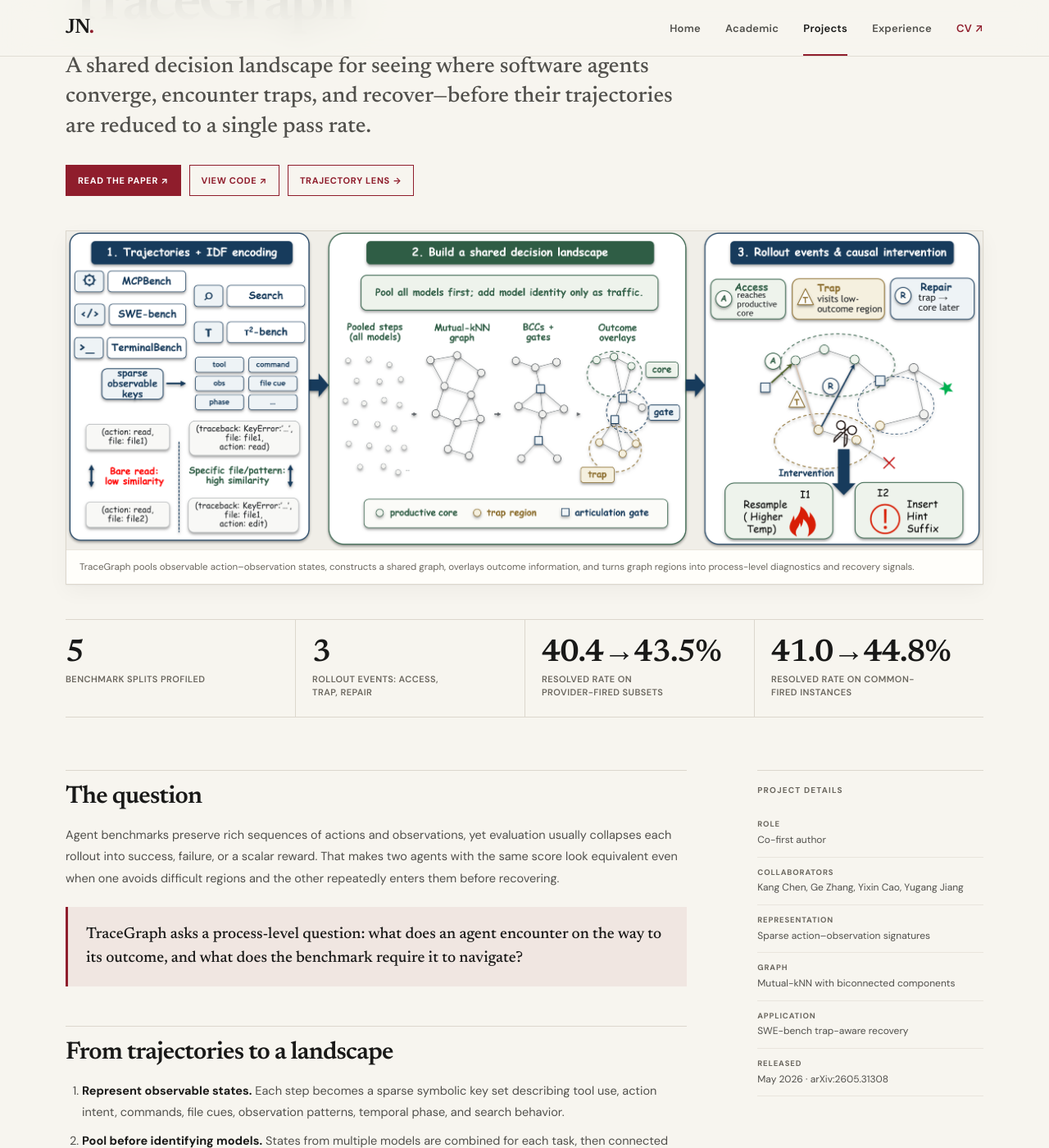
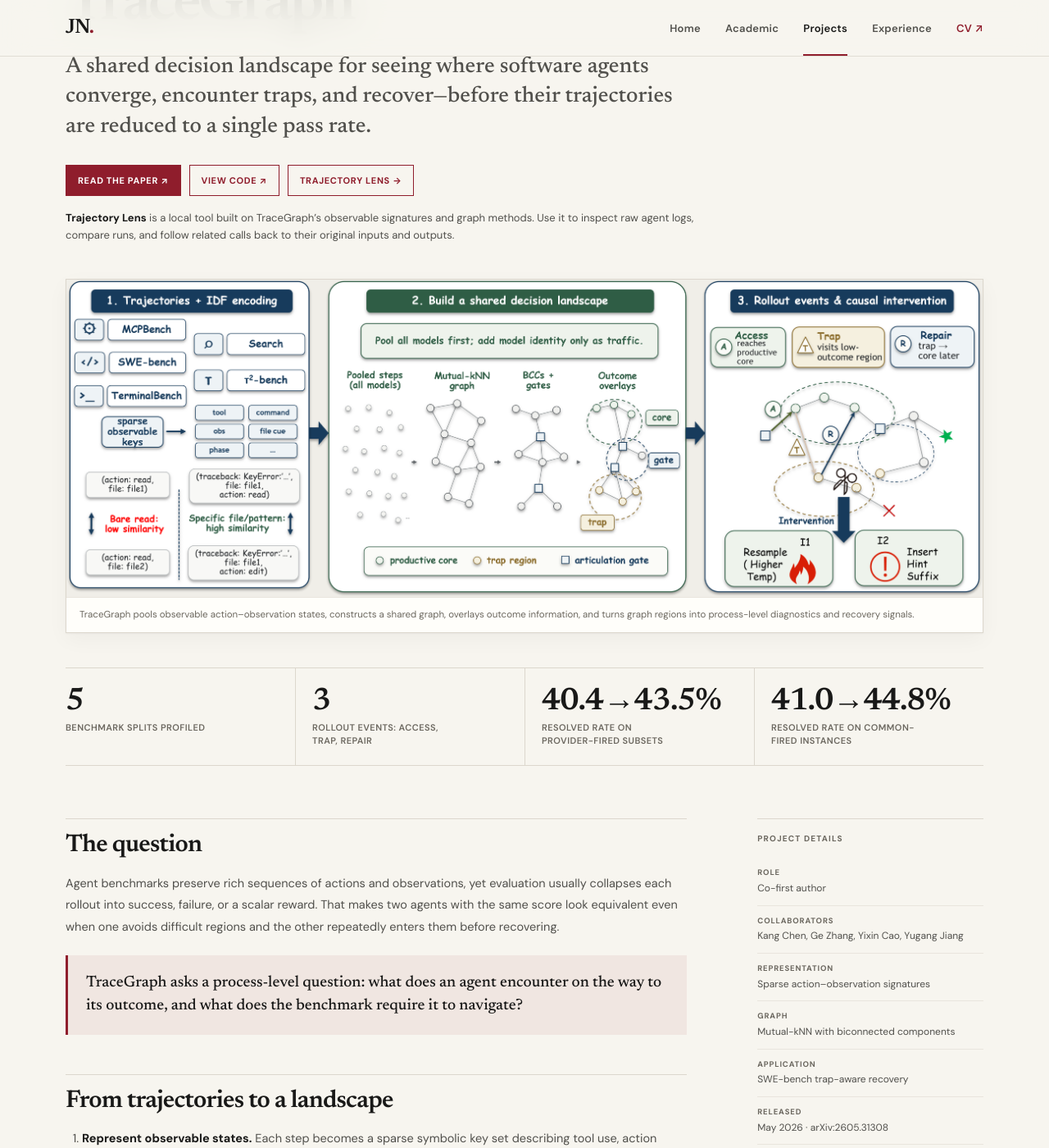
Before and after one commit to JunjieNian/JunjieNian.github.io, a Jekyll site: the page research/tracegraph.html, which Jekyll copies as it is, in a window 1280 px wide and 1400 px high, scrolled down 254 px. Shown: the whole window at 82% size. Built offline with Jekyll 4.4.1, drawn with Linux system fonts in a browser that asks for light colours.

Commit message:
Introduce Trajectory Lens as a local TraceGraph tool

```diff
--- a/assets/research.css
+++ b/assets/research.css
@@ -87,6 +87,18 @@
 .research-actions .secondary-action:hover {
     color: #fff;
     background: var(--color-accent);
+}
+
+.research-tool-note {
+    max-width: 780px;
+    margin-top: 16px;
+    font-size: 13px;
+    line-height: 1.65;
+    color: var(--color-text-secondary);
+}
+
+.research-tool-note strong {
+    color: var(--color-text);
 }
 
 .research-figure {
--- a/research/tracegraph.html
+++ b/research/tracegraph.html
@@ -17,7 +17,7 @@
     <link rel="preconnect" href="https://fonts.gstatic.com" crossorigin>
     <link href="https://fonts.googleapis.com/css2?family=DM+Sans:wght@400;500;600;700&amp;family=Newsreader:opsz,wght@6..72,500;6..72,600&amp;display=swap" rel="stylesheet">
     <link rel="stylesheet" href="../assets/shared.css?v=20260924-1">
-    <link rel="stylesheet" href="../assets/research.css">
+    <link rel="stylesheet" href="../assets/research.css?v=20260930-1">
 </head>
 <body>
     <nav class="navbar" aria-label="Primary navigation">
@@ -45,6 +45,7 @@
                 <a class="secondary-action" href="https://github.com/JunjieNian/TraceGraph" target="_blank" rel="noopener">View code ↗</a>
                 <a class="secondary-action" href="../projects.html#trajectory-lens">Trajectory Lens →</a>
             </div>
+            <p class="research-tool-note"><strong>Trajectory Lens</strong> is a local tool built on TraceGraph’s observable signatures and graph methods. Use it to inspect raw agent logs, compare runs, and follow related calls back to their original inputs and outputs.</p>
         </header>
 
         <figure class="research-figure reveal">
```
